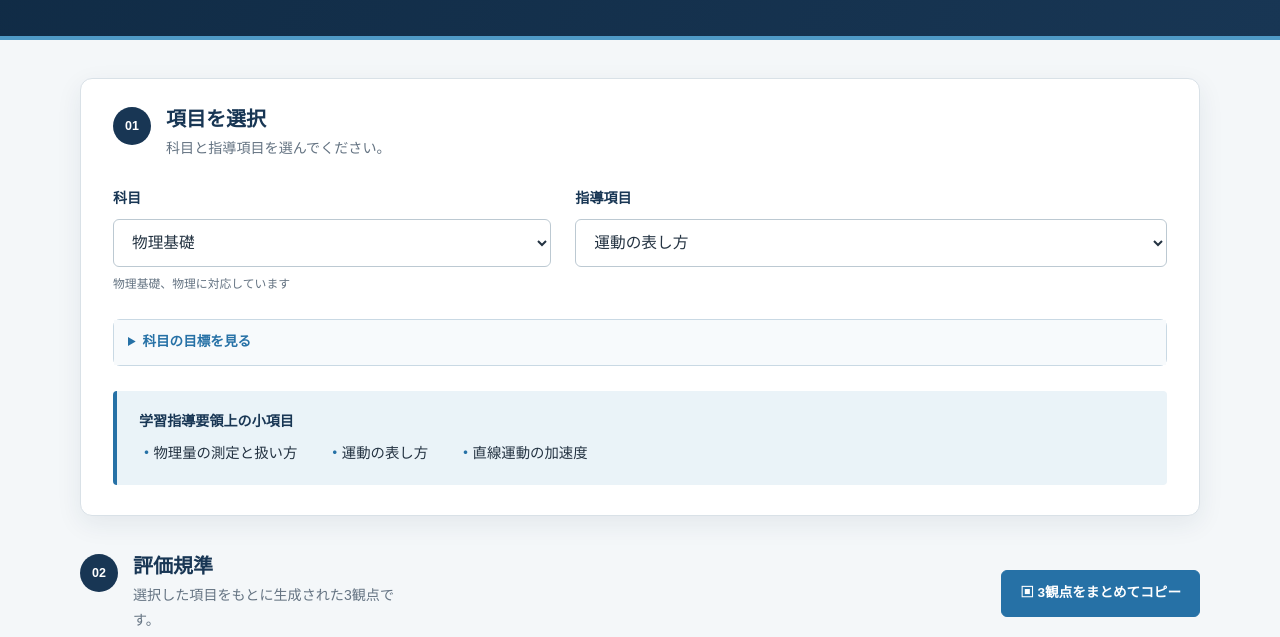
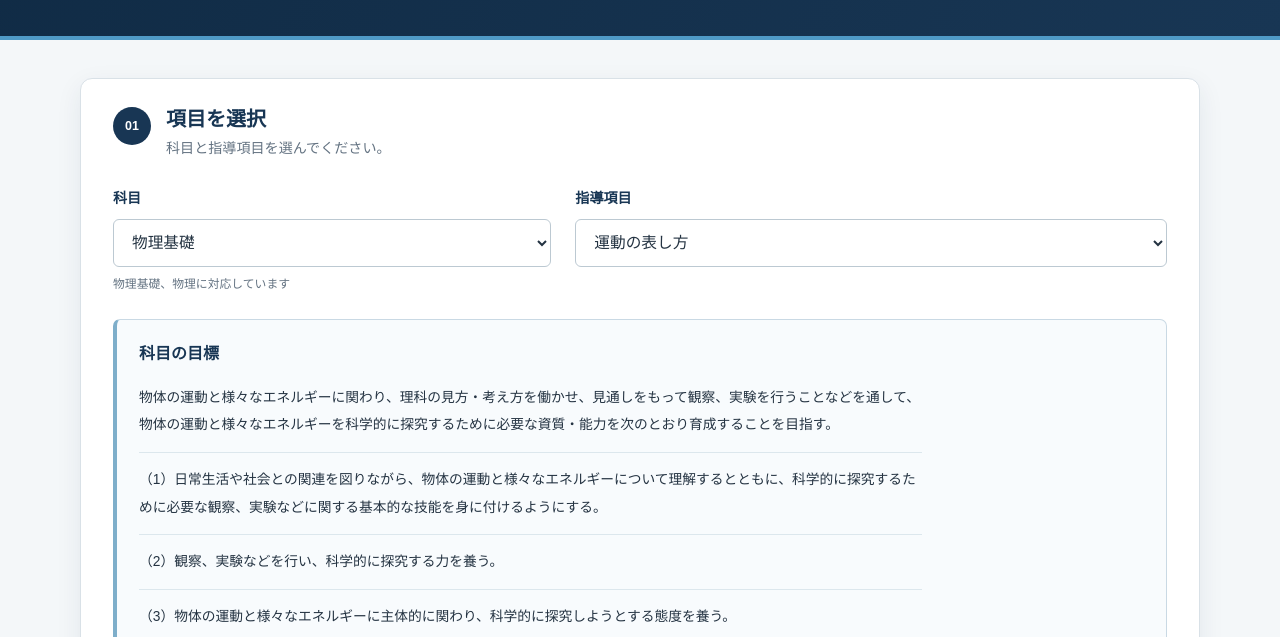
Before and after one commit to carbonara2175/rika-evaluation-generator, a plain HTML site: page index.html in a window 1280 px wide. Shown: the part 163-800 px from the top of the page. Drawn offline with Linux system fonts and the light colour scheme.

Commit message:
科目目標を常時表示するカードに変更

```diff
--- a/index.html
+++ b/index.html
@@ -37,15 +37,14 @@
             <span>指導項目</span>
             <select id="unit-select"></select>
           </label>
-          <details class="objective-details">
-            <summary>科目の目標を見る</summary>
+          <section class="objective-card" aria-labelledby="objective-heading">
             <div class="objective-content">
-              <h3>科目の目標</h3>
-              <p id="subject-objective"></p>
+              <h3 id="objective-heading">科目の目標</h3>
+              <div id="subject-objective" class="objective-text"></div>
               <p class="objective-source">出典：高等学校学習指導要領（平成30年告示）</p>
               <button class="copy-button objective-copy-button" id="copy-objective" type="button">科目の目標をコピー</button>
             </div>
-          </details>
+          </section>
         </div>
 
         <div class="subitems-box" aria-live="polite">
--- a/script.js
+++ b/script.js
@@ -141,7 +141,11 @@ function populateUnits() {
 
 function render() {
   const unit = selectedUnit();
-  subjectObjective.textContent = selectedSubject().objective;
+  subjectObjective.replaceChildren(...selectedSubject().objective.split("\n\n").map((paragraph) => {
+    const p = document.createElement("p");
+    p.textContent = paragraph;
+    return p;
+  }));
   subitemsList.replaceChildren(...unit.subItems.map((item) => {
     const li = document.createElement("li");
     li.textContent = item;
--- a/style.css
+++ b/style.css
@@ -55,13 +55,13 @@ h1 span { font-weight: 500; }
 select { width: 100%; min-height: 48px; padding: 0 42px 0 14px; color: var(--ink); background: #fff; border: 1px solid #bcc9d2; border-radius: 6px; font: inherit; font-size: .98rem; cursor: pointer; }
 select:focus-visible, button:focus-visible { outline: 3px solid rgba(38, 113, 166, .28); outline-offset: 2px; }
 .field small { color: var(--muted); font-size: .74rem; }
-.objective-details { grid-column: 1 / -1; color: var(--ink); border: 1px solid #c9d9e4; border-radius: 7px; }
-.objective-details summary { padding: 10px 14px; color: var(--blue); background: #f7fafc; border-radius: inherit; font-size: .85rem; font-weight: 700; cursor: pointer; }
-.objective-details[open] summary { border-bottom: 1px solid #dbe5eb; border-radius: 7px 7px 0 0; }
-.objective-content { padding: 17px 18px 18px; }
-.objective-content h3 { margin: 0 0 10px; color: var(--navy); font-size: .95rem; }
-#subject-objective { margin: 0; white-space: pre-line; font-size: .84rem; line-height: 1.95; }
-.objective-source { margin: 13px 0 12px; color: var(--muted); font-size: .7rem; }
+.objective-card { grid-column: 1 / -1; color: var(--ink); background: #f8fbfd; border: 1px solid #c9d9e4; border-left: 4px solid #7eaeca; border-radius: 7px; }
+.objective-content { padding: 20px 22px 19px; }
+.objective-content h3 { margin: 0 0 15px; color: var(--navy); font-size: 1rem; }
+.objective-text { max-width: 88ch; }
+.objective-text p { margin: 0; font-size: .86rem; line-height: 2; }
+.objective-text p + p { margin-top: 13px; padding-top: 13px; border-top: 1px solid #dce7ed; }
+.objective-source { margin: 16px 0 13px; color: var(--muted); font-size: .72rem; }
 .objective-copy-button { display: block; margin-left: auto; }
 .subitems-box { margin-top: 25px; padding: 18px 22px; background: var(--blue-soft); border-left: 4px solid var(--blue); border-radius: 4px; }
 .subitems-label { margin: 0 0 7px; }
@@ -96,6 +96,8 @@ footer p { margin: 0; }
   .page-shell { padding-top: 24px; }
   .input-panel { padding: 22px 18px; }
   .form-grid, .criteria-grid { grid-template-columns: 1fr; }
+  .objective-content { padding: 18px 16px 17px; }
+  .objective-text p { line-height: 1.9; }
   .output-heading-row { align-items: stretch; flex-direction: column; }
   .copy-all-button { width: 100%; }
   .criterion-card { min-height: 0; }
```
